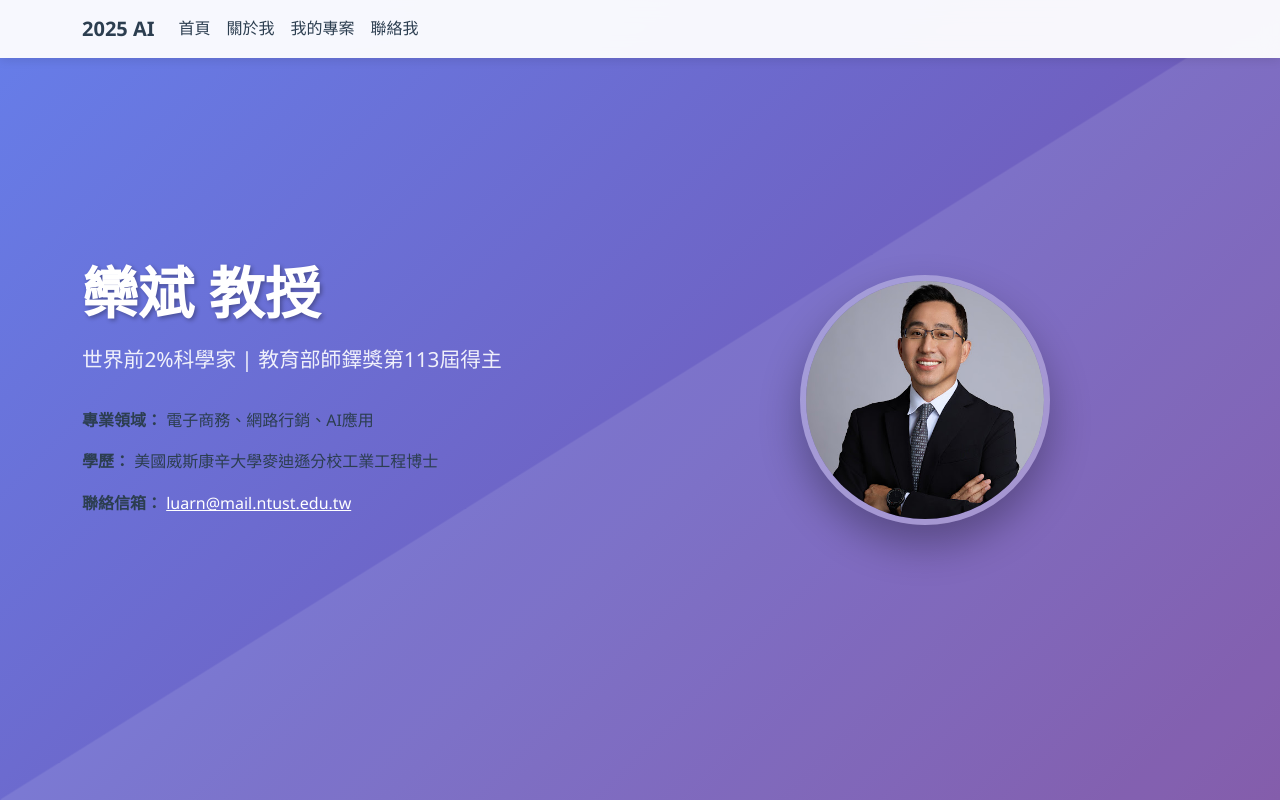
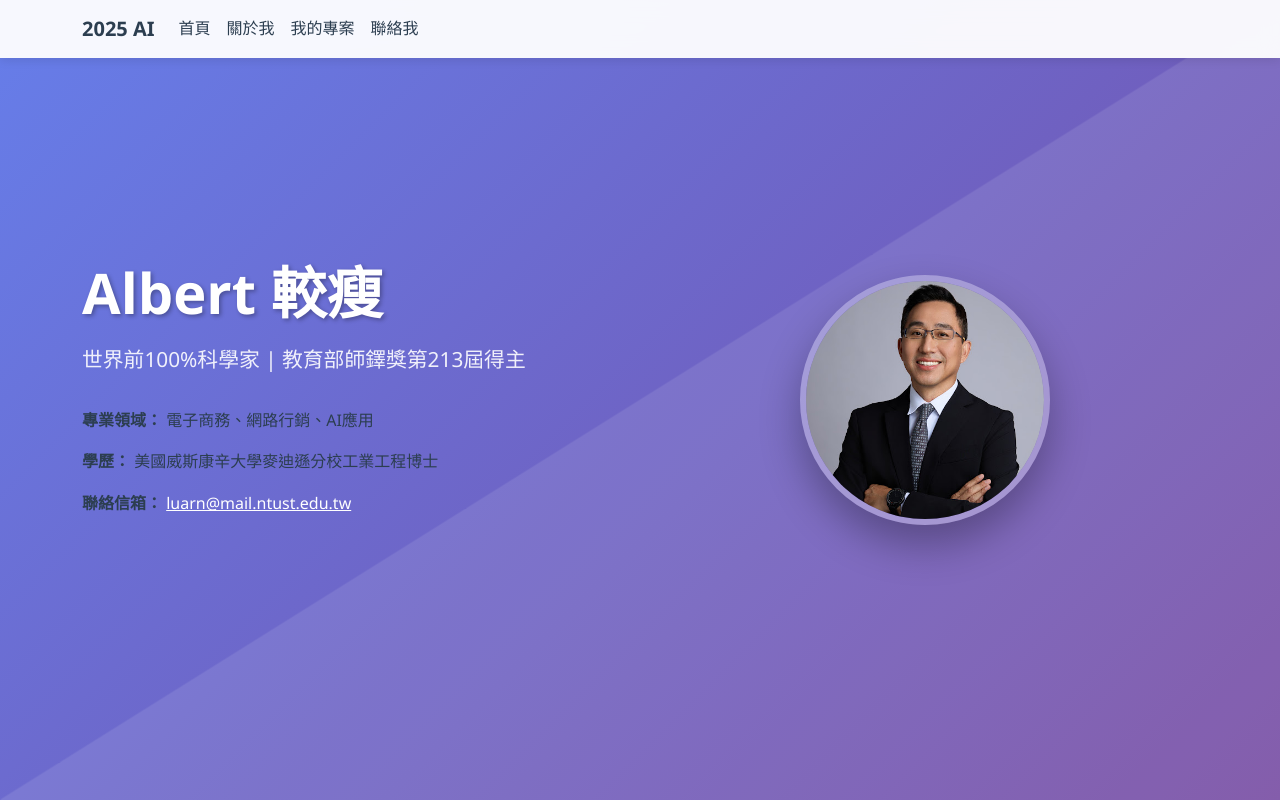
Before and after one commit to alberttsao/alberttsao.github.io, a plain HTML site: page index.html in a window 1280 px wide. Shown: the top 800 px of the page. Drawn offline with nearby package versions, Linux system fonts and the light colour scheme.

Commit message:
Add files via upload

```diff
--- a/index.html
+++ b/index.html
@@ -156,8 +156,8 @@
     <script>
         // ====== 使用者資料區域 - 請修改以下內容 ======
         const profileData = {
-            name: "欒斌 教授",
-            title: "世界前2%科學家 | 教育部師鐸獎第113屆得主",
+            name: "Albert 較瘦",
+            title: "世界前100%科學家 | 教育部師鐸獎第213屆得主",
             expertise: "電子商務、網路行銷、AI應用",
             education: "美國威斯康辛大學麥迪遜分校工業工程博士",
             email: "luarn@mail.ntust.edu.tw",
```
